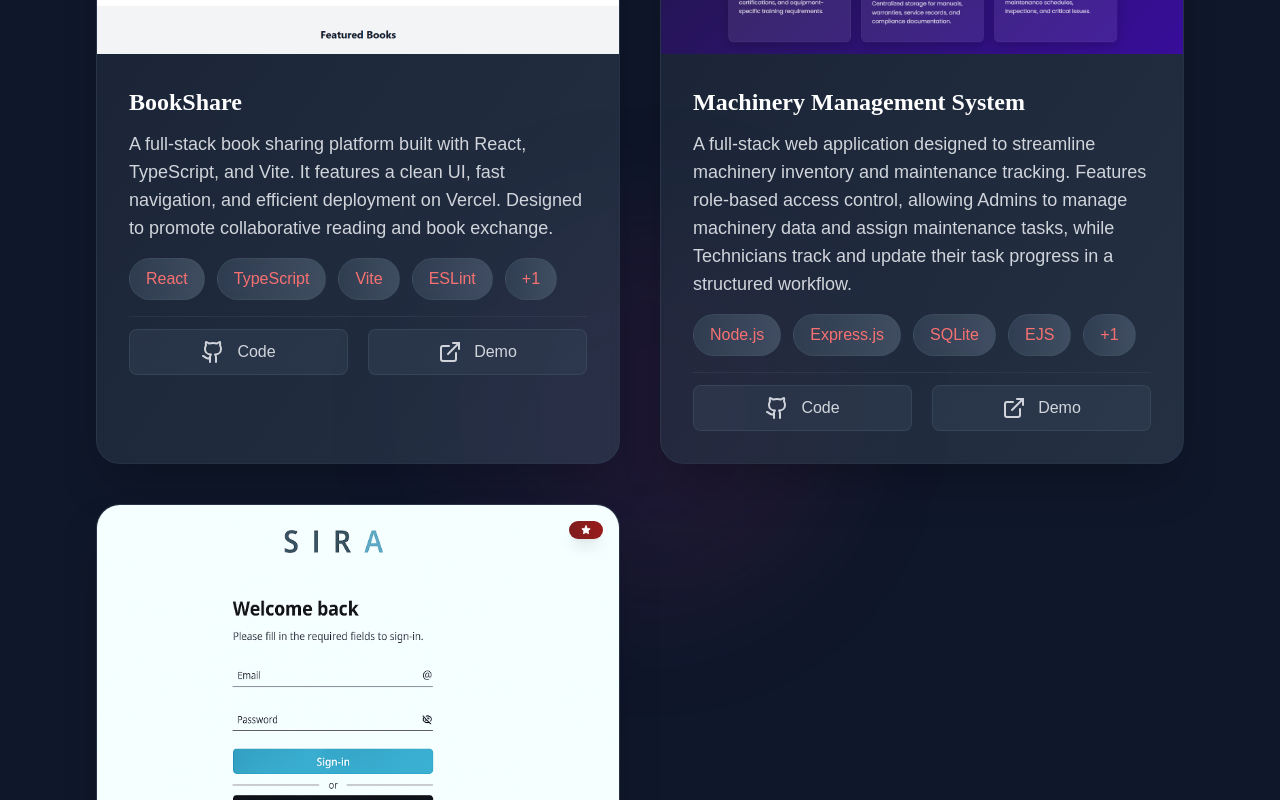
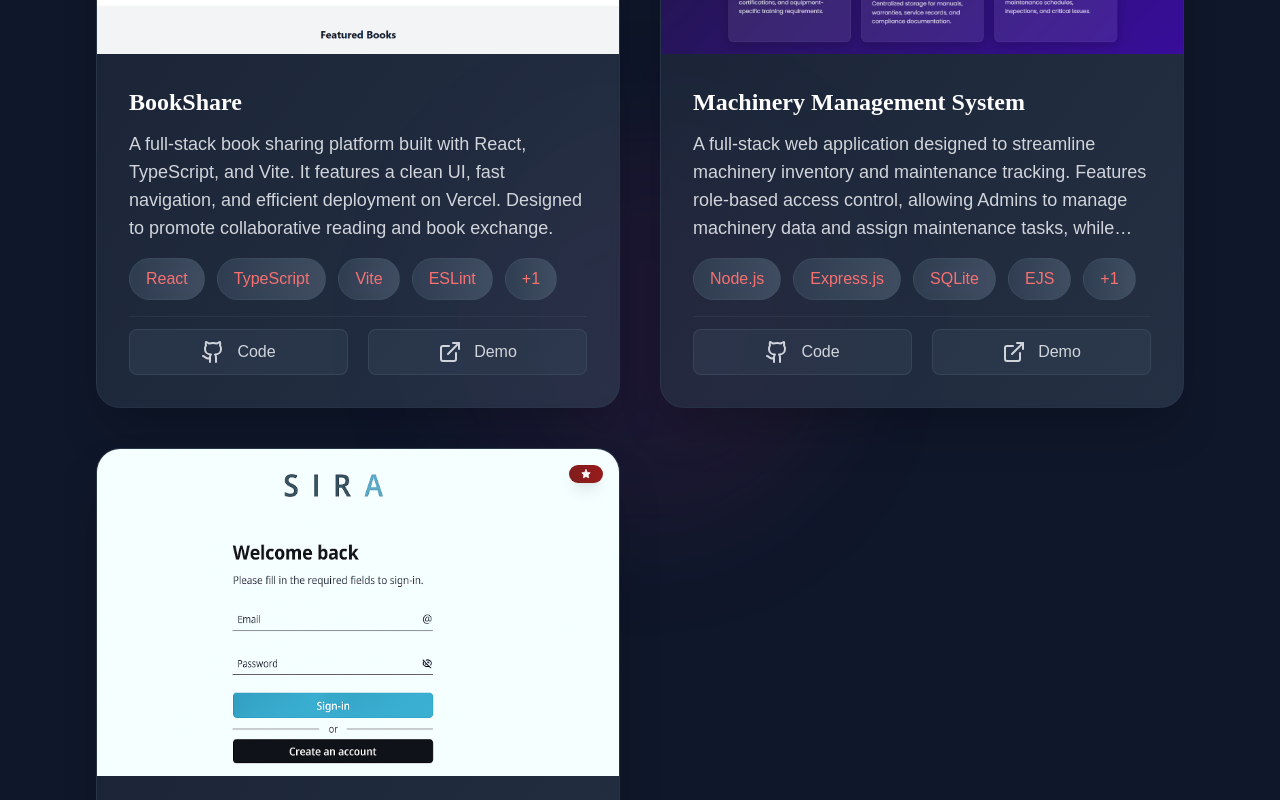
Before and after one commit to KeniKT/kenean-tilahun-portfolio, a React (Vite) app: page / in a window 1280 px wide. Shown: the part 4180-4980 px from the top of the page. Built offline with nearby package versions, Linux system fonts and the light colour scheme.

Commit message:
Project page update

```diff
--- a/src/pages/Projects.jsx
+++ b/src/pages/Projects.jsx
@@ -226,6 +226,11 @@ const Projects = () => {
 const ProjectCard = ({ project, index, isVisible }) => {
   const [imageLoaded, setImageLoaded] = useState(false);
   const [imageError, setImageError] = useState(false);
+  const [isDescriptionExpanded, setIsDescriptionExpanded] = useState(false);
+
+  const toggleDescription = () => {
+    setIsDescriptionExpanded(!isDescriptionExpanded);
+  };
 
   return (
     <article
@@ -308,8 +313,8 @@ const ProjectCard = ({ project, index, isVisible }) => {
         >
           {project.title}
         </h3>
-        {/* MAIN CHANGE: Added text-left class and removed line-clamp for better left alignment */}
-        <p className="text-gray-300 text-xs xs:text-sm sm:text-base md:text-sm lg:text-base xl:text-lg mb-3 xs:mb-3.5 sm:mb-4 md:mb-3.5 lg:mb-4 group-hover:text-gray-200 group-focus-within:text-gray-200 transition-all duration-300 leading-relaxed text-left" style={{ fontFamily: 'Livvic, sans-serif' }}>
+        {/* MAIN CHANGE: Added hover:line-clamp-none to reveal full text on hover */}
+        <p className="text-gray-300 text-xs xs:text-sm sm:text-base md:text-sm lg:text-base xl:text-lg mb-3 xs:mb-3.5 sm:mb-4 md:mb-3.5 lg:mb-4 group-hover:text-gray-200 group-focus-within:text-gray-200 transition-all duration-300 leading-relaxed text-left line-clamp-4 hover:line-clamp-none" style={{ fontFamily: 'Livvic, sans-serif' }}>
           {project.description}
         </p>
 
```
